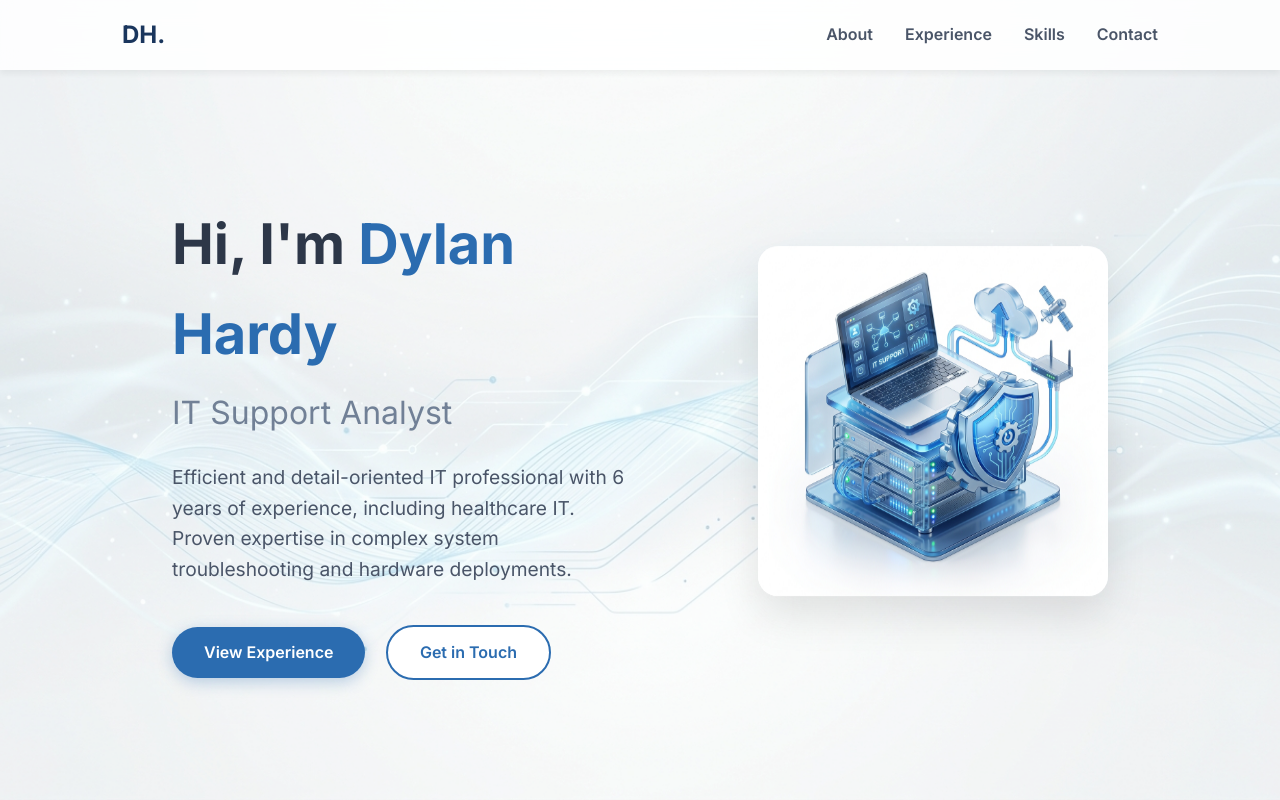
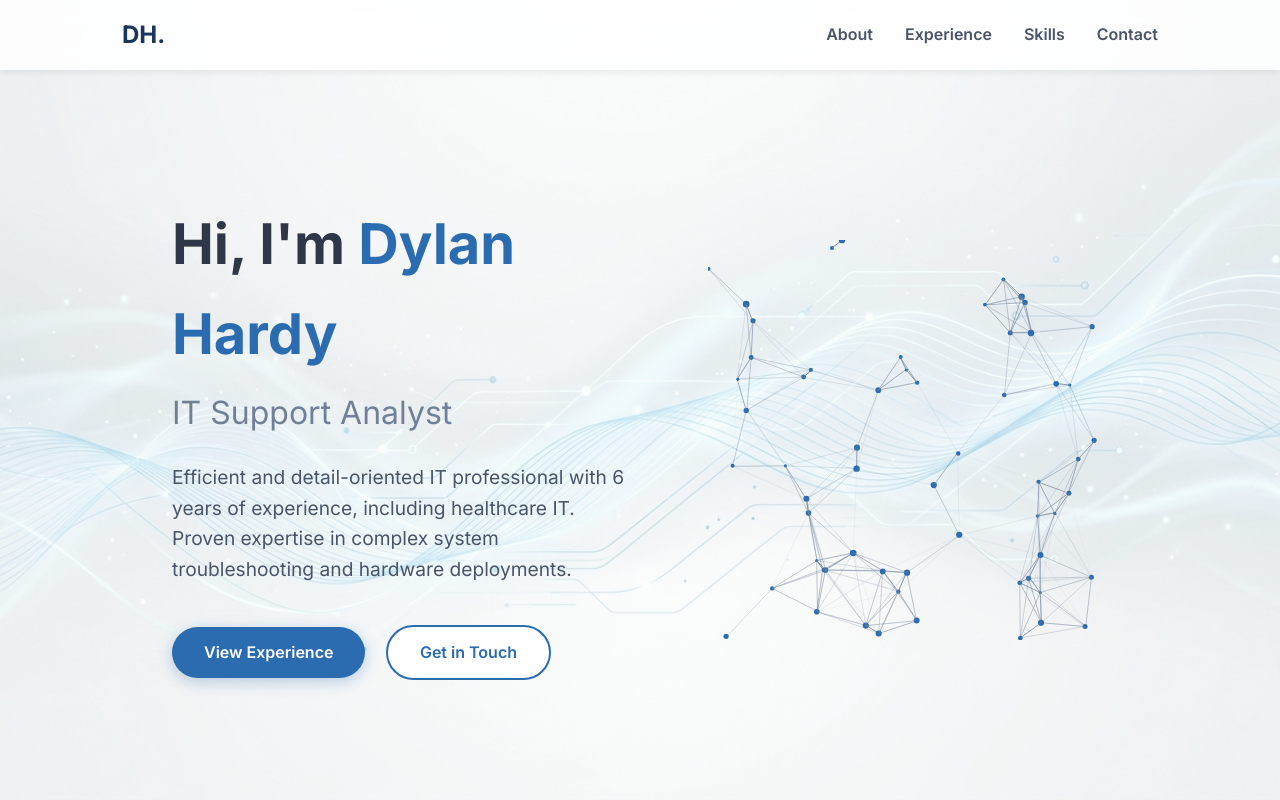
Before and after one commit to limjonathan/dhportfolio, a plain HTML site: page index.html in a window 1280 px wide. Shown: the top 800 px of the page. Drawn offline with Linux system fonts and the light colour scheme.

Commit message:
Replace IT Support Icon with interactive tech particle network canvas

```diff
--- a/index.html
+++ b/index.html
@@ -42,7 +42,7 @@
                 </div>
             </div>
             <div class="hero-image animate-pop delay-2">
-                <img src="icon.jpg" alt="IT Support Icon" class="floating-icon">
+                <canvas id="particle-canvas"></canvas>
             </div>
         </section>
 
--- a/script.js
+++ b/script.js
@@ -119,6 +119,78 @@ document.addEventListener('DOMContentLoaded', () => {
         statsObserver.observe(statsSection);
     }
 
+    // Particle Network Animation
+    const canvas = document.getElementById('particle-canvas');
+    if (canvas) {
+        const ctx = canvas.getContext('2d');
+        canvas.width = canvas.offsetWidth;
+        canvas.height = canvas.offsetHeight;
+
+        const particles = [];
+        const particleCount = 60;
+
+        class Particle {
+            constructor() {
+                this.x = Math.random() * canvas.width;
+                this.y = Math.random() * canvas.height;
+                this.vx = (Math.random() - 0.5) * 1.5;
+                this.vy = (Math.random() - 0.5) * 1.5;
+                this.radius = Math.random() * 2 + 1.5;
+            }
+            update() {
+                this.x += this.vx;
+                this.y += this.vy;
+
+                if (this.x < 0 || this.x > canvas.width) this.vx *= -1;
+                if (this.y < 0 || this.y > canvas.height) this.vy *= -1;
+            }
+            draw() {
+                ctx.beginPath();
+                ctx.arc(this.x, this.y, this.radius, 0, Math.PI * 2);
+                ctx.fillStyle = '#2b6cb0';
+                ctx.fill();
+            }
+        }
+
+        for (let i = 0; i < particleCount; i++) {
+            particles.push(new Particle());
+        }
+
+        const animateParticles = () => {
+            ctx.clearRect(0, 0, canvas.width, canvas.height);
+
+            for (let i = 0; i < particles.length; i++) {
+                particles[i].update();
+                particles[i].draw();
+
+                for (let j = i + 1; j < particles.length; j++) {
+                    const dx = particles[i].x - particles[j].x;
+                    const dy = particles[i].y - particles[j].y;
+                    const dist = Math.sqrt(dx * dx + dy * dy);
+
+                    if (dist < 90) {
+                        ctx.beginPath();
+                        ctx.moveTo(particles[i].x, particles[i].y);
+                        ctx.lineTo(particles[j].x, particles[j].y);
+                        ctx.strokeStyle = `rgba(113, 128, 150, ${1 - dist / 90})`;
+                        ctx.lineWidth = 1;
+                        ctx.stroke();
+                    }
+                }
+            }
+            requestAnimationFrame(animateParticles);
+        };
+
+        animateParticles();
+
+        window.addEventListener('resize', () => {
+            if(canvas.offsetWidth > 0) {
+                canvas.width = canvas.offsetWidth;
+                canvas.height = canvas.offsetHeight;
+            }
+        });
+    }
+
     // Terminal Animation
     const terminalSection = document.querySelector('#contact');
     const typingText = document.getElementById('typing-cmd');
--- a/style.css
+++ b/style.css
@@ -193,17 +193,10 @@ main {
     justify-content: flex-end;
 }
 
-.floating-icon {
-    width: 350px;
-    height: auto;
-    border-radius: 20px;
-    box-shadow: 0 20px 40px rgba(0, 0, 0, 0.1);
-    animation: float 6s infinite alternate ease-in-out;
-}
-
-@keyframes float {
-    0% { transform: translateY(0px); }
-    100% { transform: translateY(-20px); }
+#particle-canvas {
+    width: 400px;
+    height: 400px;
+    max-width: 100%;
 }
 
 /* Animations */
@@ -638,11 +631,9 @@ main {
         flex: none;
         width: 100%;
     }
-    .floating-icon {
-        width: 200px;
-        height: auto;
-        max-width: 100%;
-        object-fit: contain;
+    #particle-canvas {
+        width: 300px;
+        height: 300px;
     }
 
     /* Experience */
```
Also changed, not shown: icon.jpg (deleted).
